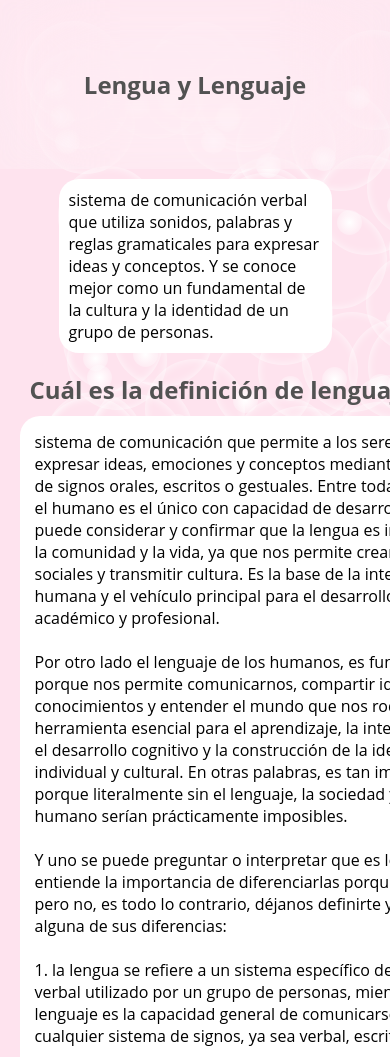
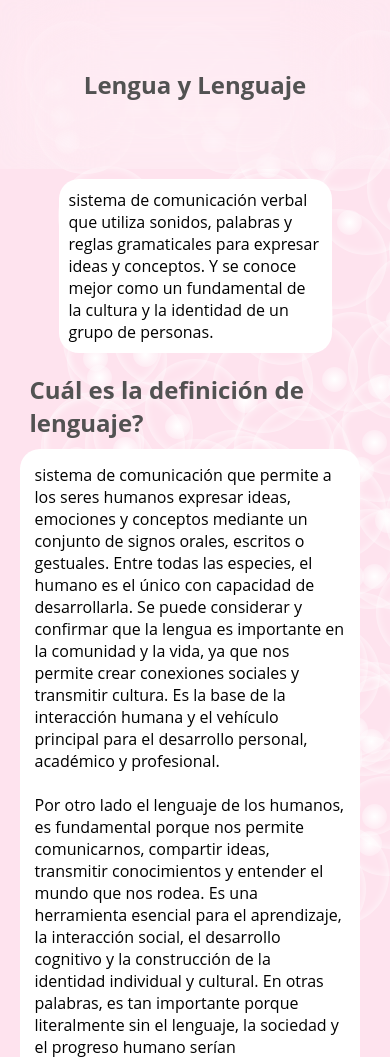
Before and after one commit to MarioGhost25/blog, a plain HTML site: page index.html in a window 390 px wide. Shown: the top 1057 px of the page. Drawn offline with Linux system fonts and the light colour scheme.

Commit message:
responsive

```diff
--- a/style.css
+++ b/style.css
@@ -35,7 +35,7 @@ h1{
 .flex-item{
     flex-grow: 1;
     flex-basis: 0;
-    min-width: 500px;
+    min-width: 340px;
 }
 h2{
 
```
